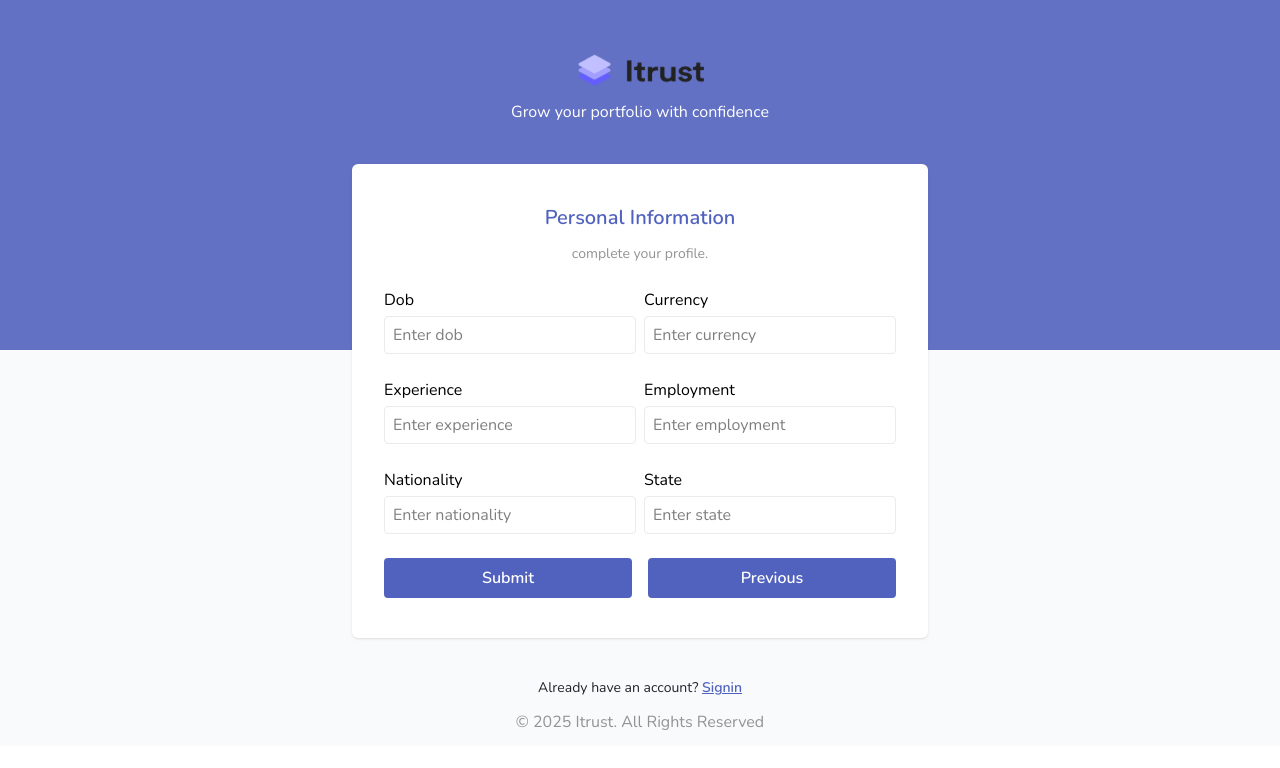
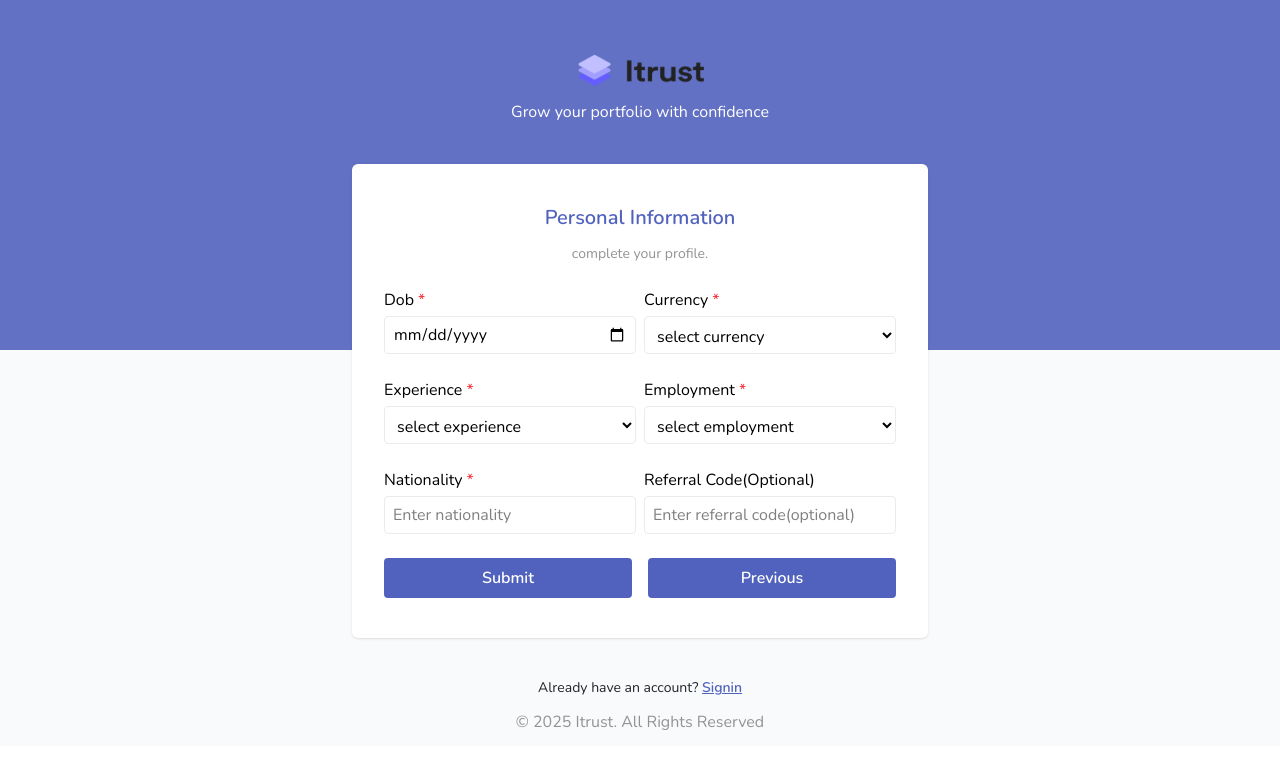
Before and after one commit to vulpes231/itrustnew-client, a React (Vite) app: page /personal in a window 1280 px wide. Shown: the top 768 px of the page. Built offline with nearby package versions, Linux system fonts and the light colour scheme.

Commit message:
sign up page complete

```diff
--- /dev/null
+++ b/src/components/Customselect.jsx
@@ -0,0 +1,48 @@
+import React from "react";
+import { pallete } from "../constants";
+
+const Customselect = ({
+	name,
+	label,
+	optional = false,
+	options,
+	value,
+	onChange,
+	error,
+}) => {
+	return (
+		<div className="w-full">
+			<label
+				htmlFor={name}
+				className="flex items-center whitespace-nowrap capitalize mb-1"
+			>
+				{label}
+				{!optional && <span className="text-red-500 ml-1">*</span>}
+			</label>
+			<select
+				name={name}
+				value={value}
+				onChange={onChange}
+				className={`border h-[38px] p-2 w-full rounded-sm placeholder:font-light focus:outline-[#5162be] outline-none
+					${pallete?.borders?.light || "border-gray-300"}
+					${error ? "border-red-500" : ""}`}
+			>
+				<option value="">select {name}</option>
+				{options &&
+					options.length > 0 &&
+					options.map((opt) => {
+						return (
+							<option
+								key={opt._id || opt.id || opt}
+								value={opt._id || opt.id || opt}
+							>
+								{opt.title}
+							</option>
+						);
+					})}
+			</select>
+		</div>
+	);
+};
+
+export default Customselect;
--- a/src/components/index.jsx
+++ b/src/components/index.jsx
@@ -1,6 +1,7 @@
 import Custominput from "./Custominput";
+import Customselect from "./Customselect";
 import Logo from "./Logo";
 import Navbar from "./Navbar";
 import Mobilemenu from "./nav/Mobilemenu";
 
-export { Navbar, Mobilemenu, Logo, Custominput };
+export { Navbar, Mobilemenu, Logo, Custominput, Customselect };
--- a/src/pages/Contact.jsx
+++ b/src/pages/Contact.jsx
@@ -9,7 +9,12 @@ const styles = {
 
 const Contact = () => {
 	const navigate = useNavigate();
-	const savedContactForm = JSON.parse(sessionStorage.getItem("contactForm"));
+	let savedContactForm = null;
+	try {
+		savedContactForm = JSON.parse(sessionStorage.getItem("contactForm"));
+	} catch (err) {
+		console.error("Failed to parse saved contact form:", err);
+	}
 
 	const [form, setForm] = useState({
 		country: savedContactForm?.country || "",
@@ -24,12 +29,17 @@ const Contact = () => {
 
 	function handleNext(e) {
 		e.preventDefault();
+
+		const newErrors = {};
 		for (const key in form) {
-			if (form[key] === "") {
-				setError({ key: `${key} required!` });
-				return;
-			}
+			if (!form[key]) newErrors[key] = `${key} is required!`;
 		}
+
+		if (Object.keys(newErrors).length > 0) {
+			setError(newErrors);
+			return;
+		}
+
 		sessionStorage.setItem("contactForm", JSON.stringify(form));
 		navigate("/personal");
 	}
@@ -56,7 +66,10 @@ const Contact = () => {
 					<Logo customClass={"w-[130px]"} />
 					<h6 className={`text-[#fff]`}>Grow your portfolio with confidence</h6>
 				</span>
-				<div className="bg-white shadow-sm py-6 px-8 flex flex-col gap-6 w-full max-w-xl mx-auto rounded-sm lg:rounded-md">
+				<form
+					onSubmit={handleNext}
+					className="bg-white shadow-sm py-6 px-8 flex flex-col gap-6 w-full max-w-xl mx-auto rounded-sm lg:rounded-md"
+				>
 					<span className="flex flex-col items-center gap-3 pt-4">
 						<h3 className="text-xl text-[#5162be] capitalize font-semibold">
 							contact information
@@ -67,69 +80,70 @@ const Contact = () => {
 					</span>
 					<span className={styles.span}>
 						<Custominput
-							optional={false}
 							label={"Country"}
-							onChange={() => handleFormChange(e, form, setForm)}
+							onChange={(e) => handleFormChange(e, form, setForm)}
 							value={form.country}
 							name={"country"}
+							error={error.country}
 						/>
 						<Custominput
-							optional={false}
 							label={"Phone"}
-							onChange={() => handleFormChange(e, form, setForm)}
+							onChange={(e) => handleFormChange(e, form, setForm)}
 							value={form.phone}
 							name={"phone"}
+							error={error.phone}
 						/>
 					</span>
 					<span className={styles.span}>
 						<Custominput
-							optional={false}
 							label={"street"}
-							onChange={() => handleFormChange(e, form, setForm)}
+							onChange={(e) => handleFormChange(e, form, setForm)}
 							value={form.street}
 							name={"street"}
+							error={error.street}
 						/>
 						<Custominput
-							optional={false}
-							label={"city"}
-							onChange={() => handleFormChange(e, form, setForm)}
-							value={form.city}
-							name={"city"}
+							label={"state"}
+							onChange={(e) => handleFormChange(e, form, setForm)}
+							value={form.state}
+							name={"state"}
+							error={error.state}
 						/>
 					</span>
 
 					<div className={styles.span}>
 						<Custominput
-							optional={false}
-							label={"state"}
-							onChange={() => handleFormChange(e, form, setForm)}
-							value={form.state}
-							name={"state"}
+							label={"city"}
+							onChange={(e) => handleFormChange(e, form, setForm)}
+							value={form.city}
+							name={"city"}
+							error={error.city}
 						/>
 						<Custominput
-							optional={false}
 							label={"zipcode"}
-							onChange={() => handleFormChange(e, form, setForm)}
+							onChange={(e) => handleFormChange(e, form, setForm)}
 							value={form.zipcode}
 							name={"zipcode"}
+							error={error.zipcode}
 						/>
 					</div>
 
 					<div className="flex items-center gap-4">
 						<button
-							onClick={handleNext}
+							type="submit"
 							className="bg-[#5162be] text-white h-[40px] capitalize font-semibold mb-4 rounded-sm w-full"
 						>
 							next
 						</button>
 						<button
+							type="button"
 							onClick={handlePrev}
 							className="bg-[#5162be] text-white h-[40px] capitalize font-semibold mb-4 rounded-sm w-full"
 						>
 							previous
 						</button>
 					</div>
-				</div>
+				</form>
 				<div className="flex flex-col items-center gap-3">
 					<small className="text-[#212529] font-light text-sm">
 						Already have an account?{" "}
--- a/src/pages/Personal.jsx
+++ b/src/pages/Personal.jsx
@@ -1,6 +1,7 @@
 import React, { useState } from "react";
-import { Custominput, Logo } from "../components";
+import { Custominput, Customselect, Logo } from "../components";
 import { Link, useNavigate } from "react-router-dom";
+import { handleFormChange } from "../constants";
 
 const styles = {
 	span: "flex flex-col lg:flex-row w-full gap-2 ",
@@ -8,14 +9,30 @@ const styles = {
 
 const Personal = () => {
 	const navigate = useNavigate();
-	const [form, setForm] = useState({ ssn: "" });
+	const [form, setForm] = useState({
+		dob: "",
+		currency: "",
+		experience: "",
+		employment: "",
+		nationality: "",
+		referral: "",
+	});
 
-	function handleSubmit() {
-		console.log(form);
+	const contactForm = JSON.parse(sessionStorage.getItem("contactForm"));
+	const userForm = JSON.parse(sessionStorage.getItem("userForm"));
+
+	const [error, setError] = useState("");
+
+	function handleSubmit(e) {
+		e.preventDefault();
+		const formData = { ...contactForm, ...userForm, ...form };
+		console.log(formData);
 	}
+
 	function handlePrev() {
 		navigate("/contact");
 	}
+
 	return (
 		<section className="p-3 bg-slate-50 relative">
 			<div className="bg-[#5162be]/90 absolute w-full h-[350px] top-0 right-0 left-0 bottom-0 z-0 backdrop-blur-sm" />
@@ -24,7 +41,10 @@ const Personal = () => {
 					<Logo customClass={"w-[130px]"} />
 					<h6 className={`text-[#fff]`}>Grow your portfolio with confidence</h6>
 				</span>
-				<div className="bg-white shadow-sm py-6 px-8 flex flex-col gap-6 w-full max-w-xl mx-auto rounded-sm lg:rounded-md">
+				<form
+					onSubmit={handleSubmit}
+					className="bg-white shadow-sm py-6 px-8 flex flex-col gap-6 w-full max-w-xl mx-auto rounded-sm lg:rounded-md"
+				>
 					<span className="flex flex-col items-center gap-3 pt-4">
 						<h3 className="text-xl text-[#5162be] capitalize font-semibold">
 							personal information
@@ -34,34 +54,90 @@ const Personal = () => {
 						</h6>
 					</span>
 					<span className={styles.span}>
-						<Custominput optional={true} label={"dob"} />
-						<Custominput optional={true} label={"currency"} />
+						<Custominput
+							label={"dob"}
+							onChange={(e) => handleFormChange(e, form, setForm)}
+							value={form.dob}
+							name={"dob"}
+							error={error.dob}
+							type="date"
+						/>
+						<Customselect
+							label={"currency"}
+							onChange={(e) => handleFormChange(e, form, setForm)}
+							value={form.currency}
+							name={"currency"}
+							error={error.currency}
+							options={[
+								{ id: "usd", title: "usd" },
+								{ id: "eur", title: "eur" },
+								{ id: "cad", title: "cad" },
+								{ id: "gbp", title: "gbp" },
+							]}
+						/>
 					</span>
 					<span className={styles.span}>
-						<Custominput optional={true} label={"experience"} />
-						<Custominput optional={true} label={"employment"} />
+						<Customselect
+							label={"experience"}
+							onChange={(e) => handleFormChange(e, form, setForm)}
+							value={form.experience}
+							name={"experience"}
+							error={error.experience}
+							options={[
+								{ id: "beginner", title: "beginner" },
+								{ id: "intermediate", title: "intermediate" },
+								{ id: "expert", title: "expert" },
+							]}
+						/>
+						<Customselect
+							label={"employment"}
+							onChange={(e) => handleFormChange(e, form, setForm)}
+							value={form.employment}
+							name={"employment"}
+							error={error.employment}
+							options={[
+								{ id: "employed", title: "employed" },
+								{ id: "unemployed", title: "unemployed" },
+								{ id: "student", title: "student" },
+								{ id: "retired", title: "retired" },
+							]}
+						/>
 					</span>
 
 					<div className={styles.span}>
-						<Custominput optional={true} label={"nationality"} />
-						<Custominput optional={true} label={"state"} />
+						<Custominput
+							label={"nationality"}
+							onChange={(e) => handleFormChange(e, form, setForm)}
+							value={form.nationality}
+							name={"nationality"}
+							error={error.nationality}
+						/>
+						<Custominput
+							label={"referral code(optional)"}
+							onChange={(e) => handleFormChange(e, form, setForm)}
+							value={form.referral}
+							name={"referral"}
+							error={error.referral}
+							optional={true}
+						/>
 					</div>
 
 					<div className="flex items-center gap-4">
 						<button
-							onClick={handleSubmit}
+							type="submit"
 							className="bg-[#5162be] text-white h-[40px] capitalize font-semibold mb-4 rounded-sm w-full"
 						>
 							submit
 						</button>
 						<button
+							type="button"
 							onClick={handlePrev}
 							className="bg-[#5162be] text-white h-[40px] capitalize font-semibold mb-4 rounded-sm w-full"
 						>
 							previous
 						</button>
 					</div>
-				</div>
+				</form>
 				<div className="flex flex-col items-center gap-3">
 					<small className="text-[#212529] font-light text-sm">
 						Already have an account?{" "}
```
